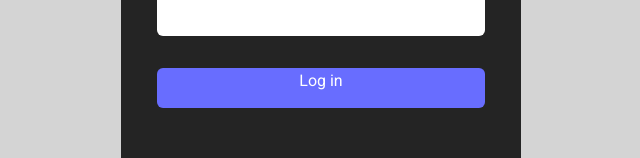
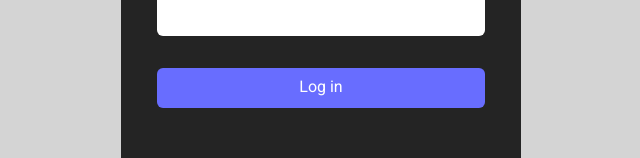
Before and after one commit to rBortnikas/server-explorer, a React (Create React App) app: page / in a window 1280 px wide. Shown: the part 366-524 px from the top of the page, without its empty margins (319-959 px from the left). Built offline with nearby package versions, Linux system fonts and the light colour scheme.

Commit message:
fix login style for ie11

```diff
--- a/src/components/Button/Button.tsx
+++ b/src/components/Button/Button.tsx
@@ -29,8 +29,6 @@ const StyledButton = styled.button<{ fullWidth: boolean }>`
   box-shadow: none;
   border: 3px solid transparent;
   color: ${Colors.white};
-  display: flex;
-  justify-content: center;
   cursor: pointer;
 
   &:focus {
--- a/src/pages/Login/Login.tsx
+++ b/src/pages/Login/Login.tsx
@@ -29,15 +29,15 @@ export function Login() {
 }
 
 const Wrapper = styled.div`
-  position: absolute;
+  margin: 0 auto;
   padding: 36px;
   width: 100%;
   background-color: ${Colors.almostBlack};
   min-height: 100%;
   box-sizing: border-box;
 
-  @media (min-width: 480px) {
-    min-height: initial;
+  @media all and (min-width: 480px) {
+    min-height: auto;
     width: 400px;
     height: 600px;
     border-bottom-left-radius: 50px;
--- a/src/style/globalStyles.ts
+++ b/src/style/globalStyles.ts
@@ -18,9 +18,6 @@ export const GlobalStyles = createGlobalStyle`
   }
 
   #root {
-    display: flex;
     height: 100%;
-    flex-direction: column;
-    align-items: center;
   }
 `;
```
